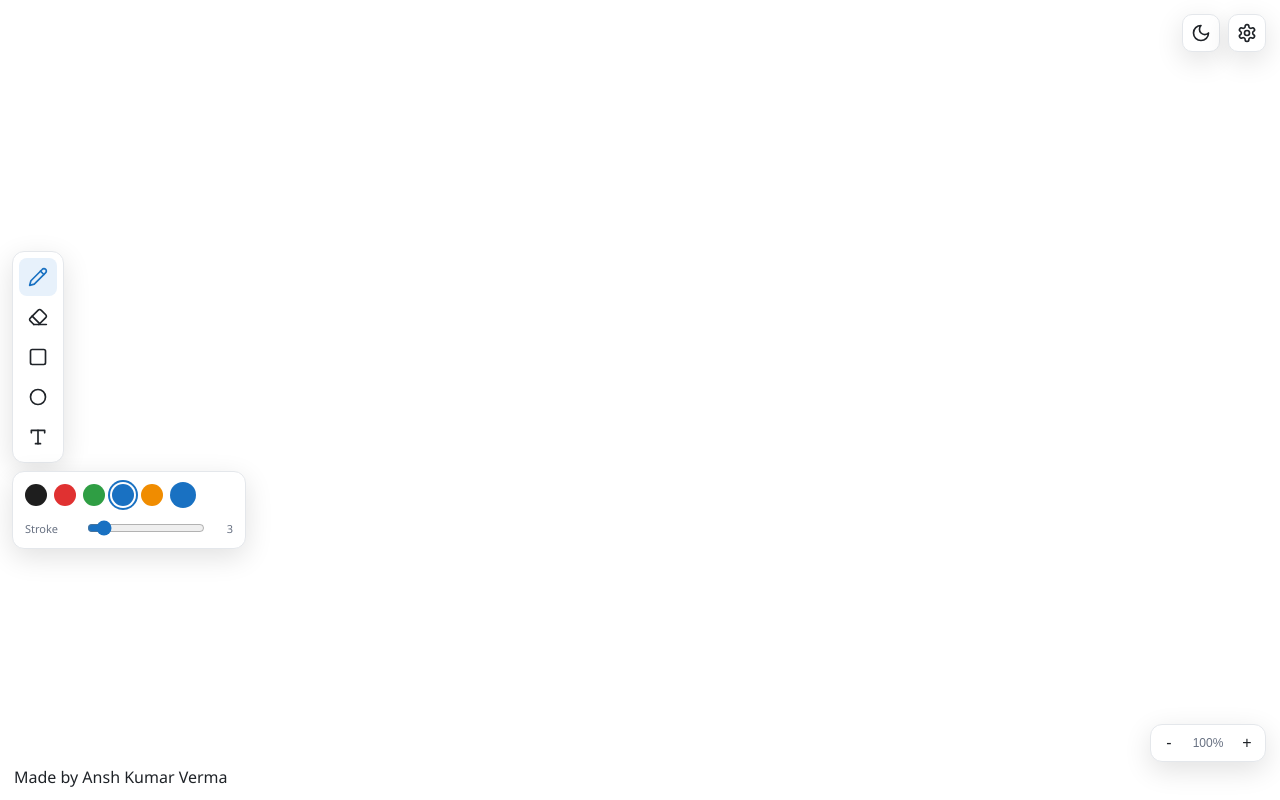
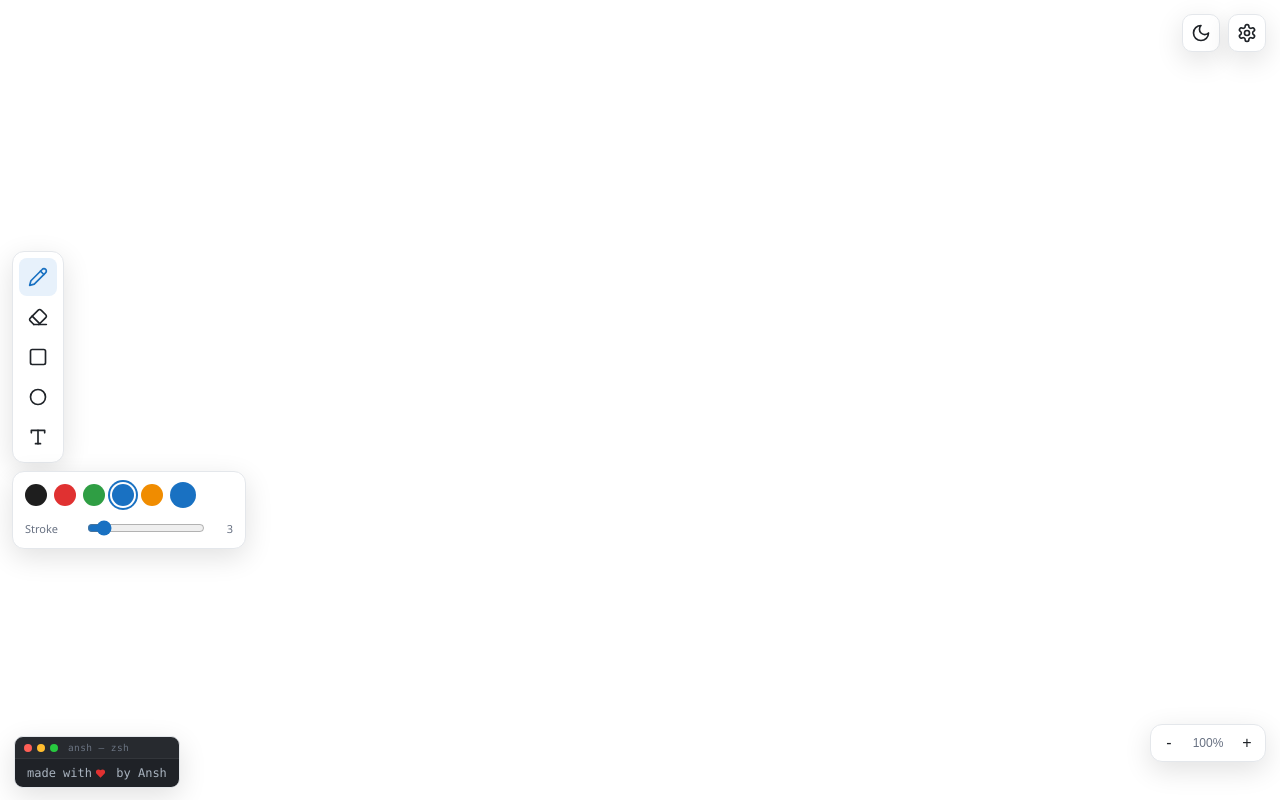
Before and after one commit to anshverma1975/whiteboard, a website: page index.html in a window 1280 px wide. Drawn offline with Linux system fonts and the light colour scheme.

Commit message:
added credit

```diff
--- a/index.html
+++ b/index.html
@@ -78,7 +78,17 @@
 <button id="zoom-in" class="zoom-btn" title="Zoom in (Ctrl +)">+</button>
 </div>
 
-<footer id="credit">Made by Ansh Kumar Verma</footer>
+<footer id="credit">
+<a class="term-win" href="https://ansh-space.vercel.app" target="_blank" rel="noopener noreferrer">
+<span class="tw-bar">
+<span class="dot r"></span><span class="dot y"></span><span class="dot g"></span>
+<span class="tw-title">ansh — zsh</span>
+</span>
+<span class="tw-body">made&nbsp;with
+<svg class="heart" viewBox="0 0 24 24" aria-hidden="true"><path d="M19 14c1.49-1.46 3-3.21 3-5.5A5.5 5.5 0 0 0 16.5 3c-1.76 0-3 .5-4.5 2-1.5-1.5-2.74-2-4.5-2A5.5 5.5 0 0 0 2 8.5c0 2.3 1.51 4.04 3 5.5l7 7Z"/></svg>
+&nbsp;by&nbsp;Ansh</span>
+</a>
+</footer>
 
 <div id="settings-backdrop" hidden>
 <div class="modal">
--- a/styles.css
+++ b/styles.css
@@ -231,20 +231,47 @@ pointer-events: auto;
 z-index: 10;
 }
 
-#credit a {
-color: var(--text);
+.term-win {
+display: flex;
+flex-direction: column;
+border-radius: 9px;
+overflow: hidden;
+border: 1px solid var(--panel-border);
+background: rgba(20, 23, 28, 0.95);
 text-decoration: none;
+cursor: pointer;
+font-family: ui-monospace, "Cascadia Code", Consolas, monospace;
+box-shadow: var(--shadow);
+transition: border-color 0.25s, box-shadow 0.25s, transform 0.25s;
+}
+.tw-bar {
+display: flex;
+align-items: center;
+gap: 5px;
+padding: 5px 9px;
+background: rgba(255, 255, 255, 0.04);
+border-bottom: 1px solid rgba(255, 255, 255, 0.06);
+}
+.dot { width: 8px; height: 8px; border-radius: 50%; }
+.dot.r { background: #ff5f56; }
+.dot.y { background: #ffbd2e; }
+.dot.g { background: #27c93f; }
+.tw-title { margin-left: 5px; font-size: 9.5px; color: #6b7482; letter-spacing: 0.4px; }
+.tw-body {
 display: inline-flex;
 align-items: center;
-gap: 4px;
+padding: 7px 12px;
 font-size: 12px;
+color: #aab4c0;
 }
+.term-win .heart { width: 11px; height: 11px; fill: #e03131; margin: 0 3px; }
 
-#credit a:hover { color: var(--accent); }
-
-.credit-icon { width: 13px; height: 13px; vertical-align: middle; }
-
-.credit-arrow { width: 12px; height: 12px; stroke: currentColor; vertical-align: middle; }
+.term-win:hover {
+border-color: #3f8fd8;
+box-shadow: 0 0 18px rgba(77, 171, 247, 0.3), 0 6px 20px rgba(0, 0, 0, 0.45);
+transform: translateY(-2px);
+}
+.term-win:hover .tw-body { color: #e2e8f0; }
 
 #settings-backdrop {
 position: fixed;
```
